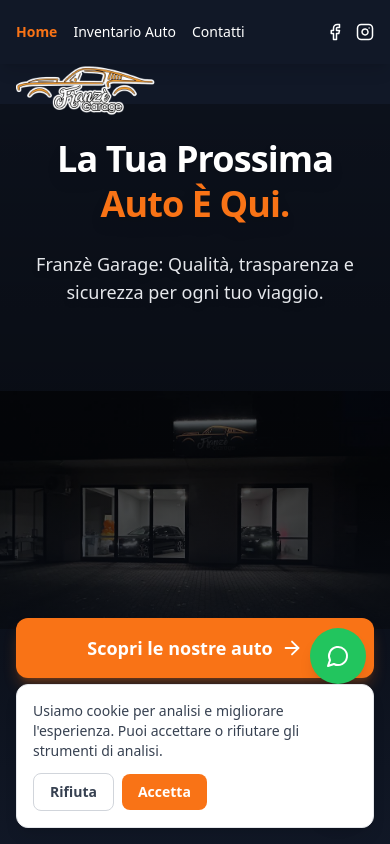
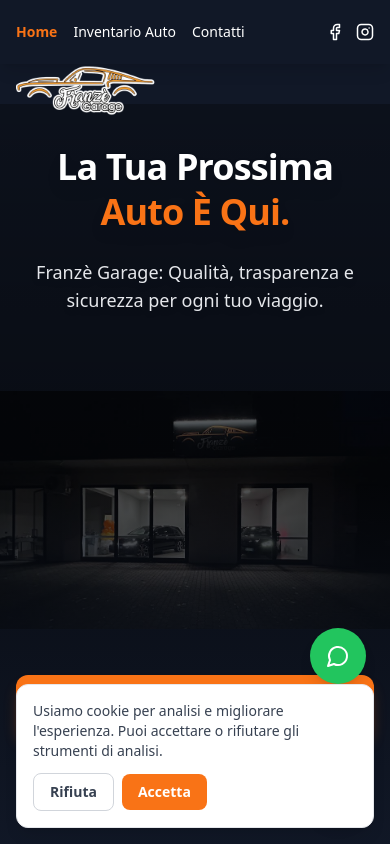
Before and after one commit to Giuseppe559/Franze-Garage, a React (Vite) app: page / in a window 390 px wide. Shown: the top 844 px of the page. Built offline with nearby package versions, Linux system fonts and the light colour scheme; no server answers; the database is empty.

Commit message:
Add files via upload

```diff
--- a/src/components/Hero.tsx
+++ b/src/components/Hero.tsx
@@ -9,24 +9,26 @@ export default function Hero() {
         <img
           src="/0.jpg"
           alt="Background"
-          className="w-full h-full object-contain md:object-cover object-[50%_55%] md:object-center opacity-60"
+          className="w-full h-full object-contain md:object-cover object-[50%_55%] opacity-60"
         />
         <div className="absolute inset-0 bg-gradient-to-b from-black/30 via-black/50 to-gray-900/90"></div>
       </div>
 
       <div className="relative z-10 max-w-7xl mx-auto px-4 sm:px-6 lg:px-8 pt-4 pb-0 lg:pt-40 lg:pb-36 bg-transparent w-full h-full flex flex-col justify-start lg:block min-h-[90vh] lg:min-h-0">
         <div className="grid grid-cols-1 gap-4 lg:gap-12 items-center justify-items-center h-full">
-          <div className="space-y-6 lg:space-y-10 text-center w-full">
-            <div className="lg:hidden flex flex-col items-center text-center justify-start h-full pt-4 pb-4">
+          <div className="space-y-6 lg:space-y-10 text-center w-full h-full lg:h-auto">
+            <div className="lg:hidden flex flex-col items-center text-center justify-between h-[85vh] py-6">
+              <div>
                 <h1 className="text-4xl font-extrabold leading-tight tracking-tight drop-shadow-lg mb-2">
                   La Tua Prossima<br />
                   <span className="text-orange-500">Auto È Qui.</span>
                 </h1>
-              <p className="text-lg font-medium text-gray-200 drop-shadow-md mt-4 mb-6 max-w-xs">
+                <p className="text-lg font-medium text-gray-200 drop-shadow-md mt-6 max-w-xs mx-auto">
                   Franzè Garage: Qualità, trasparenza e sicurezza per ogni tuo viaggio.
                 </p>
+              </div>
 
-              <div className="w-full max-w-sm space-y-4 mt-72 md:mt-64">
+              <div className="w-full max-w-sm space-y-4">
                 <button
                   onClick={() => {
                     document.getElementById('home-inventory')?.scrollIntoView({ behavior: 'smooth' });
```
Lines whose indentation alone changed are shown as unchanged.
